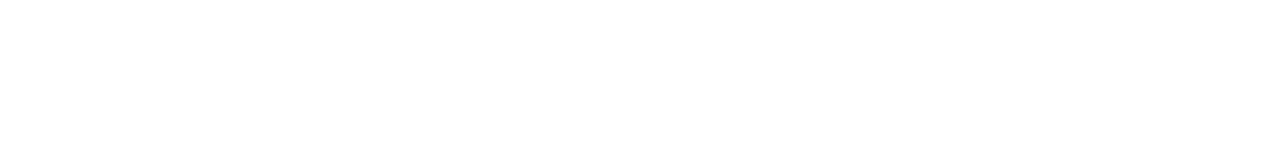
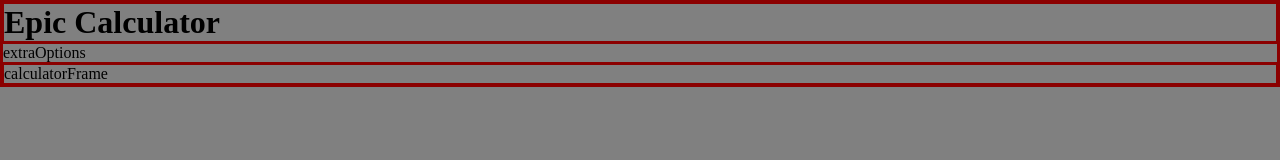
Before and after one commit to KostaIvanovski/EpicCalculator, a plain HTML site: page index.html in a window 1280 px wide. Drawn offline with Linux system fonts and the light colour scheme.

Commit message:
Added placeholders

```diff
--- a/index.html
+++ b/index.html
@@ -8,6 +8,11 @@
     <title>Epic Calculator</title>
   </head>
   <body>
+    <div><h1>Epic Calculator</h1></div>
+    <div id="extraOptionsContainer">extraOptions</div>
+    <div id="mainContainer">
+      <div id="calculatorFrame">calculatorFrame</div>
+    </div>
     <script src="./main.js"></script>
   </body>
 </html>
--- a/style.css
+++ b/style.css
@@ -2,4 +2,9 @@
   margin: 0;
   padding: 0;
   box-sizing: border-box;
+  border: 1px solid darkred;
 }
+
+html {
+  background-color: gray;
+}
```
